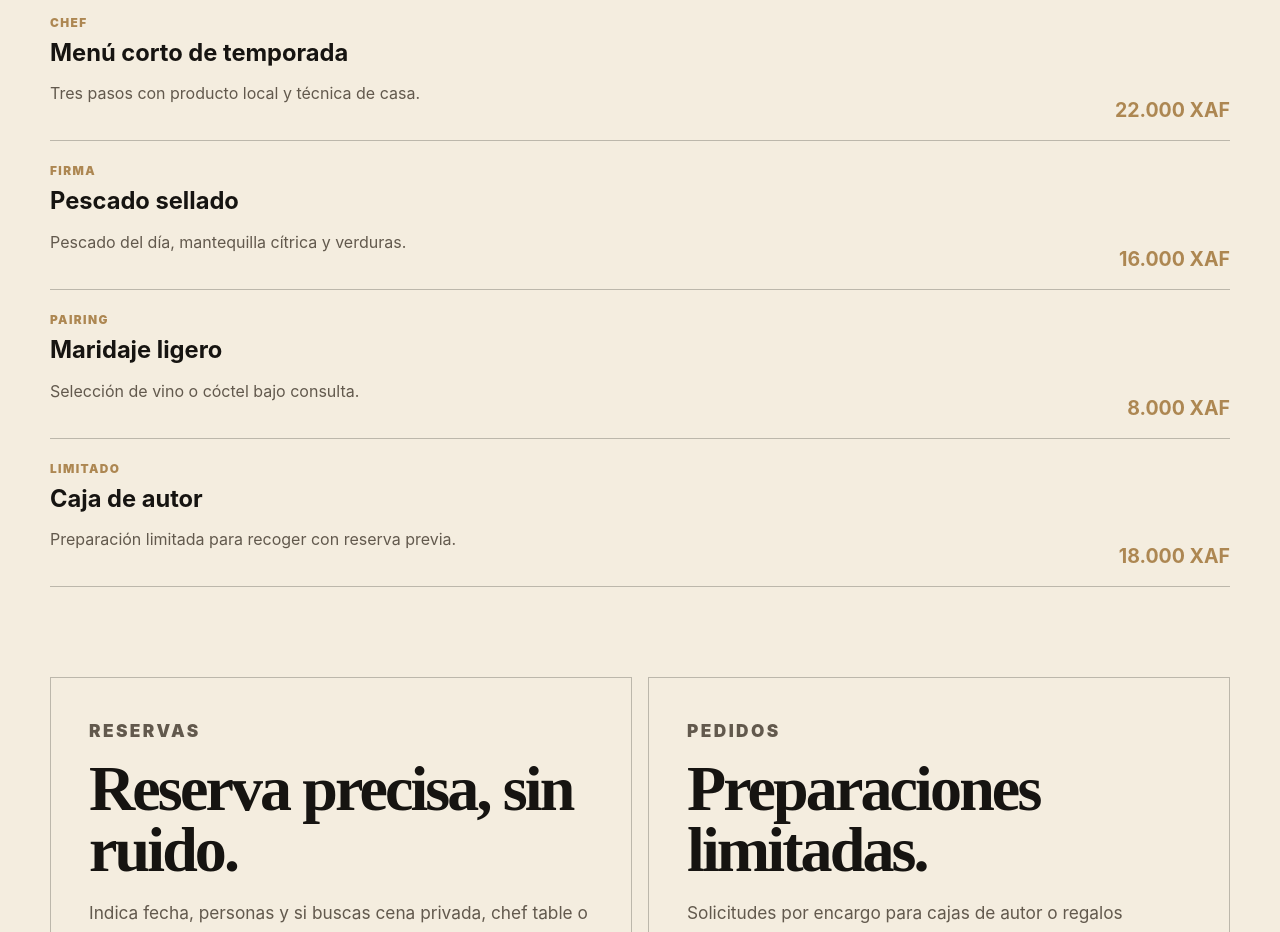
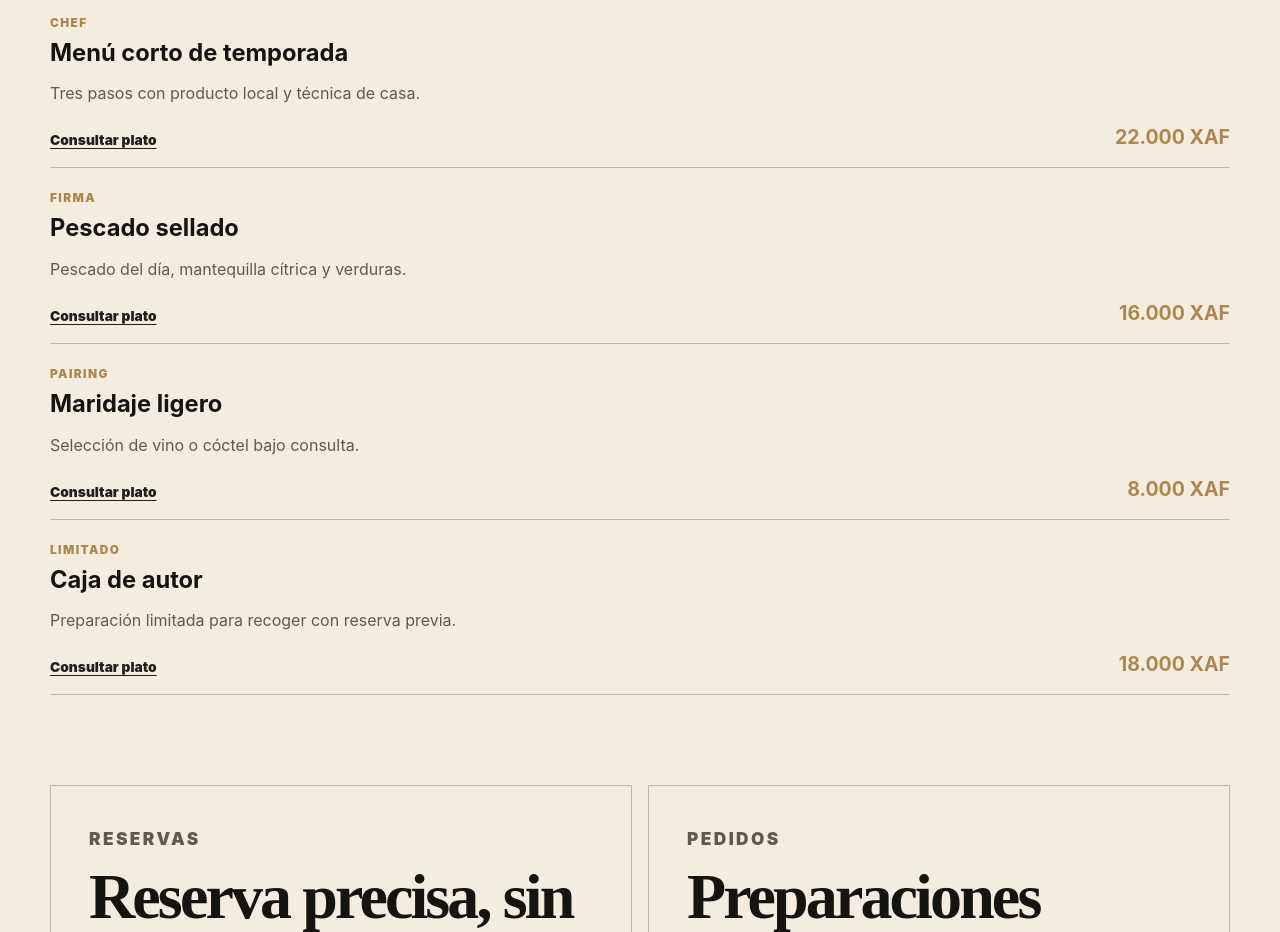
Before and after one commit to bechirobob/restaurant-latelier-malabo, a React (Vite) app: page / in a window 1280 px wide. Shown: the part 1560-2492 px from the top of the page. Built offline with nearby package versions, Linux system fonts and the light colour scheme.

Commit message:
Add dish inquiry contact links

```diff
--- a/src/App.css
+++ b/src/App.css
@@ -307,6 +307,8 @@ h1 {
 .menu-item { min-height: var(--menu-height, 245px); display: flex; flex-direction: column; justify-content: space-between; padding: 22px; }
 .menu-item h3 { margin: 10px 0 8px; font-size: 1.48rem; line-height: 1.05; }
 .menu-item p { color: var(--muted); line-height: 1.55; }
+.menu-inquiry { display: inline-flex; margin-top: 10px; color: var(--secondary); font-size: 0.86rem; font-weight: 950; text-underline-offset: 0.22em; }
+.menu-inquiry:hover,.menu-inquiry:focus-visible { color: var(--primary); }
 .menu-item strong { color: var(--primary); font-size: 1.22rem; }
 
 .menu-section,
--- a/src/App.tsx
+++ b/src/App.tsx
@@ -146,8 +146,8 @@ function App() {
   const [language, setLanguage] = useState<'es' | 'en'>('es')
   const restaurant = useMemo(() => localizeRestaurant(baseRestaurant, language), [baseRestaurant, language])
   const copy = {
-    es: { skip: 'Saltar a la carta', home: 'inicio', navLabel: 'Navegación principal', conversionLabel: 'Reservas y pedidos', menu: 'Carta', bookings: 'Reservas', orders: 'Pedidos', visit: 'Visita', all: 'Todos', menuTitle: 'Platos destacados para decidir rápido.', menuBody: 'Filtra por categoría y abre una consulta directa si quieres reservar o pedir.', filter: 'Filtrar categorías de carta', booking: 'Reservas', order: 'Pedidos', name: 'Nombre', contact: 'Teléfono o WhatsApp', date: 'Fecha', time: 'Hora', guests: 'Personas', mode: 'Modalidad', details: 'Detalles', bookingCta: 'Abrir mensaje de reserva', orderCta: 'Abrir mensaje de pedido', map: 'Abrir mapa', whatsapp: 'WhatsApp', call: 'Llamar', switcher: 'English', langLabel: 'Cambiar idioma a inglés' },
-    en: { skip: 'Skip to menu', home: 'home', navLabel: 'Main navigation', conversionLabel: 'Bookings and orders', menu: 'Menu', bookings: 'Bookings', orders: 'Orders', visit: 'Visit', all: 'All', menuTitle: 'Featured plates for a quick decision.', menuBody: 'Filter by category, then open a direct request for a table or pickup order.', filter: 'Filter menu categories', booking: 'Bookings', order: 'Orders', name: 'Name', contact: 'Phone or WhatsApp', date: 'Date', time: 'Time', guests: 'Guests', mode: 'Mode', details: 'Details', bookingCta: 'Open booking message', orderCta: 'Open order message', map: 'Open map', whatsapp: 'WhatsApp', call: 'Call', switcher: 'Español', langLabel: 'Switch language to Spanish' },
+    es: { skip: 'Saltar a la carta', home: 'inicio', navLabel: 'Navegación principal', conversionLabel: 'Reservas y pedidos', menu: 'Carta', bookings: 'Reservas', orders: 'Pedidos', visit: 'Visita', all: 'Todos', menuTitle: 'Platos destacados para decidir rápido.', menuBody: 'Filtra por categoría y abre una consulta directa si quieres reservar o pedir.', filter: 'Filtrar categorías de carta', booking: 'Reservas', order: 'Pedidos', name: 'Nombre', contact: 'Teléfono o WhatsApp', date: 'Fecha', time: 'Hora', guests: 'Personas', mode: 'Modalidad', details: 'Detalles', bookingCta: 'Abrir mensaje de reserva', orderCta: 'Abrir mensaje de pedido', itemCta: 'Consultar plato', map: 'Abrir mapa', whatsapp: 'WhatsApp', call: 'Llamar', switcher: 'English', langLabel: 'Cambiar idioma a inglés' },
+    en: { skip: 'Skip to menu', home: 'home', navLabel: 'Main navigation', conversionLabel: 'Bookings and orders', menu: 'Menu', bookings: 'Bookings', orders: 'Orders', visit: 'Visit', all: 'All', menuTitle: 'Featured plates for a quick decision.', menuBody: 'Filter by category, then open a direct request for a table or pickup order.', filter: 'Filter menu categories', booking: 'Bookings', order: 'Orders', name: 'Name', contact: 'Phone or WhatsApp', date: 'Date', time: 'Time', guests: 'Guests', mode: 'Mode', details: 'Details', bookingCta: 'Open booking message', orderCta: 'Open order message', itemCta: 'Ask about dish', map: 'Open map', whatsapp: 'WhatsApp', call: 'Call', switcher: 'Español', langLabel: 'Switch language to Spanish' },
   }[language]
   const [category, setCategory] = useState(copy.all)
   const [booking, setBooking] = useState({ name: '', contact: '', date: '', time: restaurant.times[0], guests: '2 personas' })
@@ -210,6 +210,9 @@ function App() {
   const takeoutMessage = language === 'es'
     ? `Hola ${restaurant.name}, quiero consultar un pedido para llevar. Nombre: ${takeout.name || '[nombre]'}. Contacto: ${takeout.contact || '[teléfono]'}. Modalidad: ${selectedTakeoutMode}. Detalles: ${takeout.notes || '[pedido]'}.`
     : `Hello ${restaurant.name}, I would like to ask about a pickup order. Name: ${takeout.name || '[name]'}. Contact: ${takeout.contact || '[phone]'}. Mode: ${selectedTakeoutMode}. Details: ${takeout.notes || '[order]'}.`
+  const menuInquiryMessage = (item: MenuItem) => language === 'es'
+    ? `Hola ${restaurant.name}, quiero consultar este plato: ${item.name}. ¿Está disponible hoy?`
+    : `Hello ${restaurant.name}, I would like to ask about this dish: ${item.name}. Is it available today?`
 
   return (
     <main className={`site ${restaurant.theme} layout-${restaurant.layout}`}>
@@ -276,6 +279,7 @@ function App() {
                 {item.badge ? <span>{item.badge}</span> : null}
                 <h3>{item.name}</h3>
                 <p>{item.detail}</p>
+                <a className="menu-inquiry" href={waLink(restaurant, menuInquiryMessage(item))} target="_blank" rel="noreferrer">{copy.itemCta}</a>
               </div>
               {item.price ? <strong>{item.price}</strong> : null}
             </article>
```
